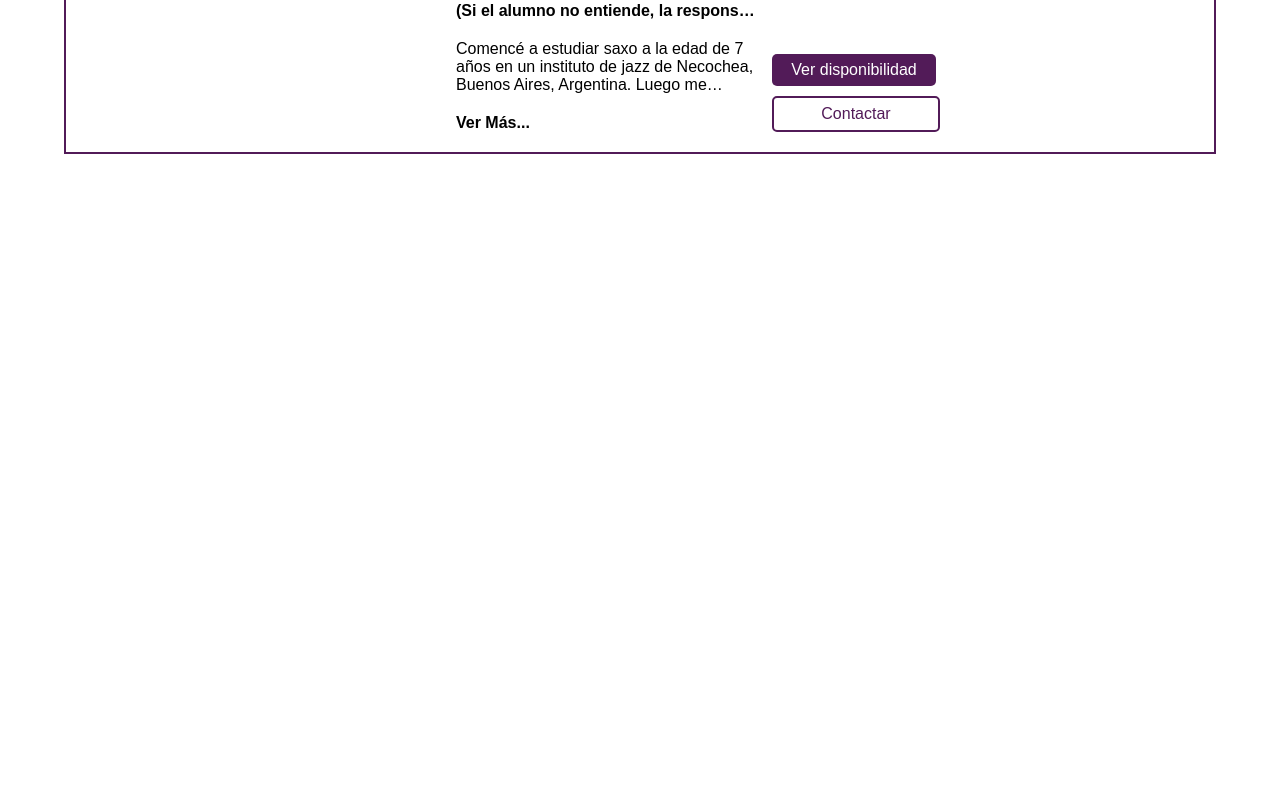
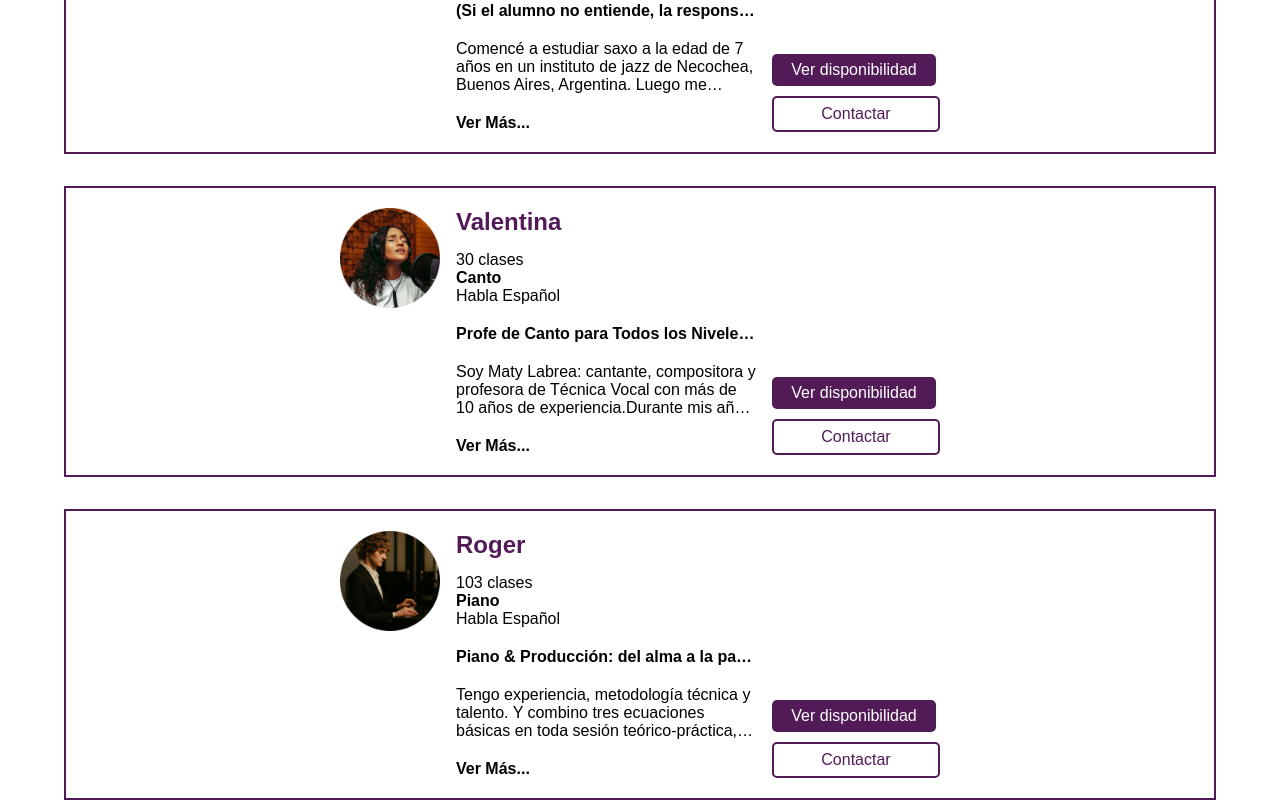
Before and after one commit to camila0424/listado-de-profes-mila-music, a React (Vite) app: page / in a window 1280 px wide. Shown: the part 2266-3066 px from the top of the page. Before the commit the page ends 2420 px from the top, so only its background shows below. Built offline with nearby package versions, Linux system fonts and the light colour scheme; a web font is replaced by a local one.

Commit message:
add 2 teahcers to the Json

```diff
--- a/public/data/data.json
+++ b/public/data/data.json
@@ -83,5 +83,30 @@
     "ad_desc":"Comencé a estudiar saxo a la edad de 7 años en un instituto de jazz de Necochea, Buenos Aires, Argentina. Luego me gradué de profesor de música, especializado en saxofón en el conservatorio de música clásica 'Gilardo Gilardi', La Plata, Buenos Aires, Argentina. Los últimos 6 años me he perfeccionado con profesores particulares de jazz, tales como Ricardo Cavalli y Guillermo Romero, en Buenos Aires, Argentina. A lo largo de mis 23 años de formación, he participado de diferentes agrupaciones entre ellas 2 orquestas de música clásica, 3 orquestas de jazz y 1 de música popular. Participé también de distintas formaciones, tocando el saxofón, el clarinete, cantando, como compositor y arreglador. Los últimos tres años impartí clases de ensamble de jazz, tanto en el instituto de música Lennon, La Plata, Buenos Aires, Argentina. Como también en el marco de la asociación de jazz La Plata.",
     "class_desc":"Para cualquier edad y niveles. Nada es difícil si se aprende de forma adecuada. Se trabaja de forma personalizada para cada alumno y en base a los objetivos del mismo. Si una clase está bien dada, el contenido de la misma está muy por encima del valor de la clase. En mi caso, transcurridos 5 años desde la última clase con Ricardo Cavalli (Profesor de Argentina) aún sigo aprendiendo de sus enseñanzas. El valor de lo que uno puede ofrecer dando una clase es altísimo y estoy dispuesto a devolver lo que se me fue dado. '(...) Recomiendo escuchar al saxofonista antes de elegirlo como profesor (...)'. Mira mis videos en YouTube: (información oculta) Metodología para alumnos iniciales: Se desarrolla el sonido de forma práctica y efectiva, así como también, la afinación y el conocimiento de todas sus notas en sus distintas posiciones. El procedimiento está pensado para que en poco tiempo el alumno pueda disfrutar de tocar distintas melodías en su instrumento. Por otro lado se incorporará la lectura musical y el desarrollo de técnicas armónicas y rítmicas útiles en el campo de la improvisación. Metodología para alumnos avanzados: ¡A trabajar muy duro! ;) Educaremos el oído rítmico, armónico y melódico. ",
     "cost_per_hour":"22€"
+},
+{
+    "id":"8",
+    "name": "Valentina",
+    "photo": "/images/profesores/Valentina.png",
+    "number_of_classes": "30 clases",
+    "instrument":"Canto",
+    "language":"Español",
+    "ad_title":"Profe de Canto para Todos los Niveles. Diagnóstico de la voz, Voz Mixta y Salud Vocal con LAX VOX. Interpretación & Estilo. Ciencia Vocal. Métodos de Voz Hablada para Docentes, Actores, Cos-Art. ONLINE",
+    "ad_desc":"Soy Maty Labrea: cantante, compositora y profesora de Técnica Vocal con más de 10 años de experiencia.Durante mis años como estudiante, me he formado en canto Moderno, Bel canto, Speech Level Singing, CVT, Estill Voice Craft con Mamen Márquez (OT 2017/23), ETVSO con el mundialmente conocido doctor en fonoaudiología y vocología Marco Guzmán, estudio de efectos vocales con Ariel Coehlo y Método Neira de salud vocal. Certificada Nivel 1 y Nivel 2 por la Academia internacional Modern Vocal Training (MVT), diseñado para instructores cualificados, proporciona una formación integral que abarca diversos métodos vocales de reconocimiento internacional tales como:- SLS (Speech Level Singing),- IVA (Institute for Vocal Advancement),- CVT (Complete Vocal Technique),- Estill Voice (Voice Craft).Además, tengo Máster en Trabajo Vocal en voz hablada para docentes, actores y Voz",
+    "class_desc":"¿Quieres mejorar tu técnica vocal y llevar tu canto al siguiente nivel? ¡Entonces estás en el lugar correcto! Ofrezco clases de Técnica Vocal con métodos modernos, como MVT, CVT, Speech Level Singing y Estill Voice, para ayudarte a alcanzar tus objetivos vocales. En mis clases, te enseñaré a cantar de manera saludable y eficiente, desarrollando tu voz de manera integral. Con mis métodos modernos, no solo mejorarás tu técnica vocal, sino también tu musicalidad y estilo personal. Como profesional certificada y experimentada, he ayudado a muchos estudiantes a alcanzar sus metas vocales, desde cantantes principiantes hasta artistas profesionales y en desarrollo. Además, mis clases son flexibles y personalizadas para adaptarse a tus necesidades y objetivos. Si estás buscando una manera efectiva de mejorar tu técnica vocal y llevar tu canto al siguiente nivel, no dudes en reservar una clase conmigo. ¡Juntos podemos hacer que tu voz brille! Contáctame y comienza a transformar tu voz hoy mismo. -------------------------------------------------------------Mi método de enseñanza está basado en la conjunción de los sistemas Belcanto (tradicional), Estill Voice, Speech Level Singing, método Neira de salud vocal, Técnicas Vocales Completa ",
+    "cost_per_hour":"50€"
+
+},
+{
+    "id":"9",
+    "name": "Roger",
+    "photo": "/images/profesores/Roger.png",
+    "number_of_classes": "103 clases",
+    "instrument":"Piano",
+    "language":"Español",
+    "ad_title":"Piano & Producción: del alma a la pantalla No solo toques… ¡comparte lo que llevas dentro! Tocar como eres, componer como sientes.",
+    "ad_desc":"Tengo experiencia, metodología técnica y talento. Y combino tres ecuaciones básicas en toda sesión teórico-práctica, que es la capacidad sensitiva (Expresión), la habilidad motriz (memoria muscular) y la lógica cerebral (área matemática). ¡Pero no te espantes! que es tan gradual que te sorprenderás de la capacidad que hay en ti para seguir estos pasos y estar tocando desde la segunda sesión. Si eliges aprender realmente música, te recomiendo las clases individuales, pues tu práctica y la técnica adecuada lo harán de manera muy profesional y divertida.Graduado del Consvatorio Elizabeth II British C, Canada.",
+    "class_desc":"La metodología es que aprendas y hagas música, no hay más vueltas. Sea desde ceros o con tu nivel avanzado, donde perfeccionaremos tus manos y la música que de tu creación y tus gustos saquemos adelante! Sesiones de 1 hr y 30 minutos, donde veremos: -Improvisación y composición en tiempo real con recursos invertidos y divertidos ademas de... (un laaaargo etccc de datos teóricos que te impulsarán con mi apoyo y tu interés)-Sabrás escuhar un pieza sencilla y escribirla incluso a una partitura pura y dura, con la Técnica adecuada y desarrollaremos tu oído relativo hasta el absoluto .-Preparación para exámenes de Ingreso a estudios superiores.-Producción con DAW (software) secuenciadores y controladores MIDI. -Recording, Mixing & Mastering.",
+    "cost_per_hour":"28€"
 }
 ]
--- a/src/styles/list-teachers/_teacher_list.scss
+++ b/src/styles/list-teachers/_teacher_list.scss
@@ -5,9 +5,6 @@
     align-items: center;
     min-height: 100vh;
     margin-top: 1rem;
-    /* max-width: 60%;
-    margin-left: 400px;
-    margin-right: 400px; *///esti para desktop
     gap: 2rem;
 }
 
@@ -106,3 +103,11 @@
     bottom: 5px;
     right: 10px;
 }
+
+
+ @media (width > 1280px){
+    .listing_teachers_container{
+        max-width: 60%;
+        margin-left: 300px;
+        margin-right: 200px;  }
+}
```
Also changed, not shown: public/images/profesores/Roger.png (added), public/images/profesores/Valentina.png (added).
